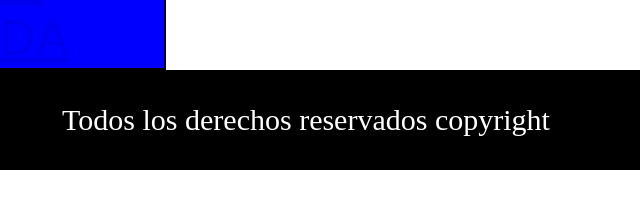
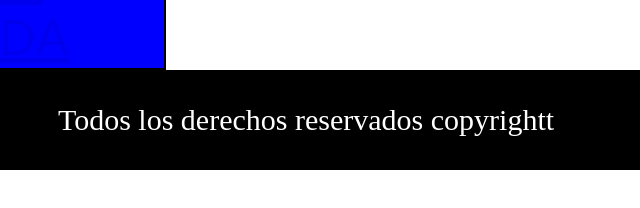
Before and after one commit to Lau451/gitExample, a plain HTML site: page index.html in a window 1280 px wide. Shown: the part 202-410 px from the top of the page, 334-974 px from the left. Drawn offline with Linux system fonts and the light colour scheme.

Commit message:
Add letter T

```diff
--- a/index.html
+++ b/index.html
@@ -12,7 +12,7 @@
         Esto es un push
     </header>
     <button class="boton"><a href="http://www.ole.com.ar" target="_blank">HOLA SOY RETRASADA</a></button>
-    <footer>Todos los derechos reservados copyright</footer>
+    <footer>Todos los derechos reservados copyrightt</footer>
     <script src="./app.js"></script>
 </body>
 </html>
```
